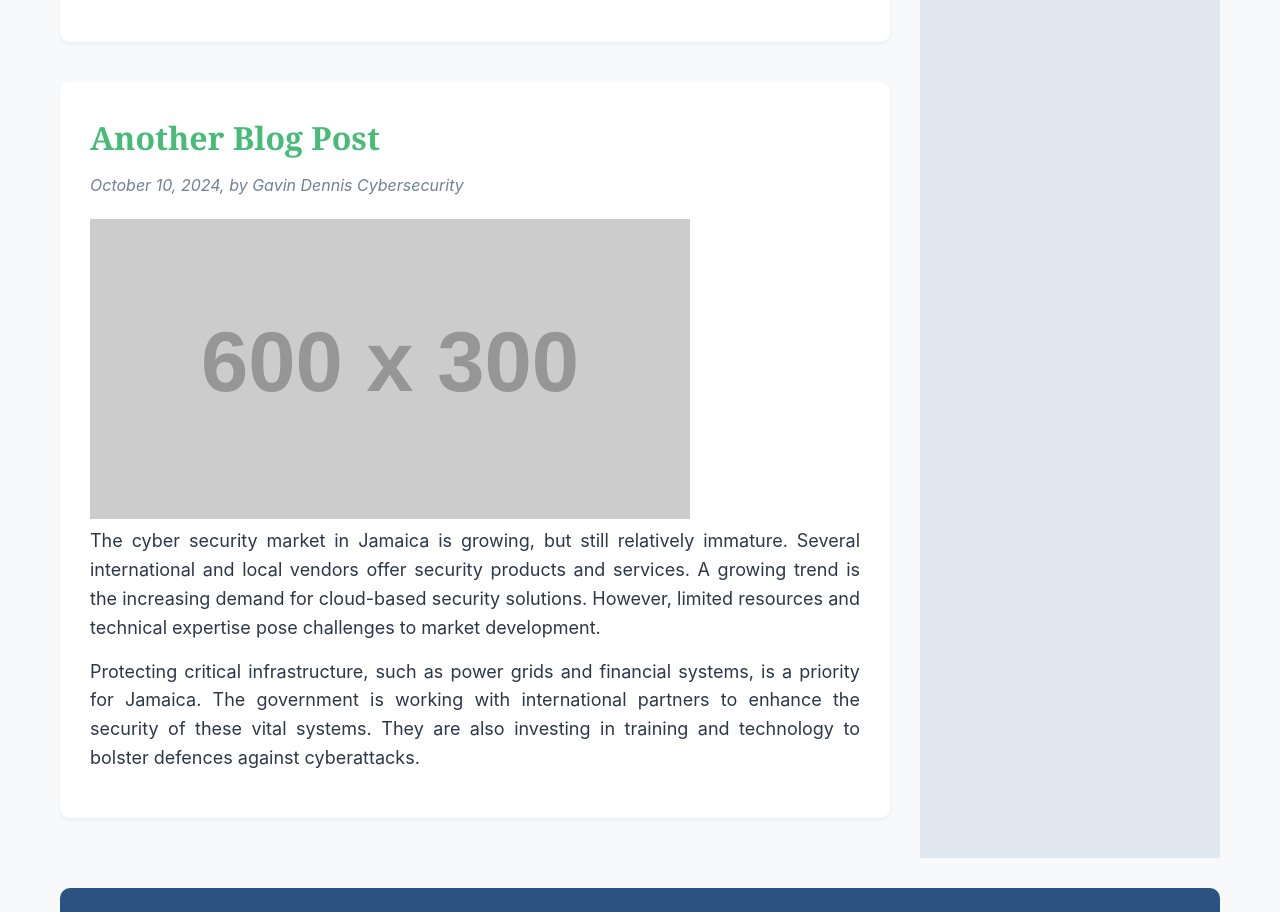
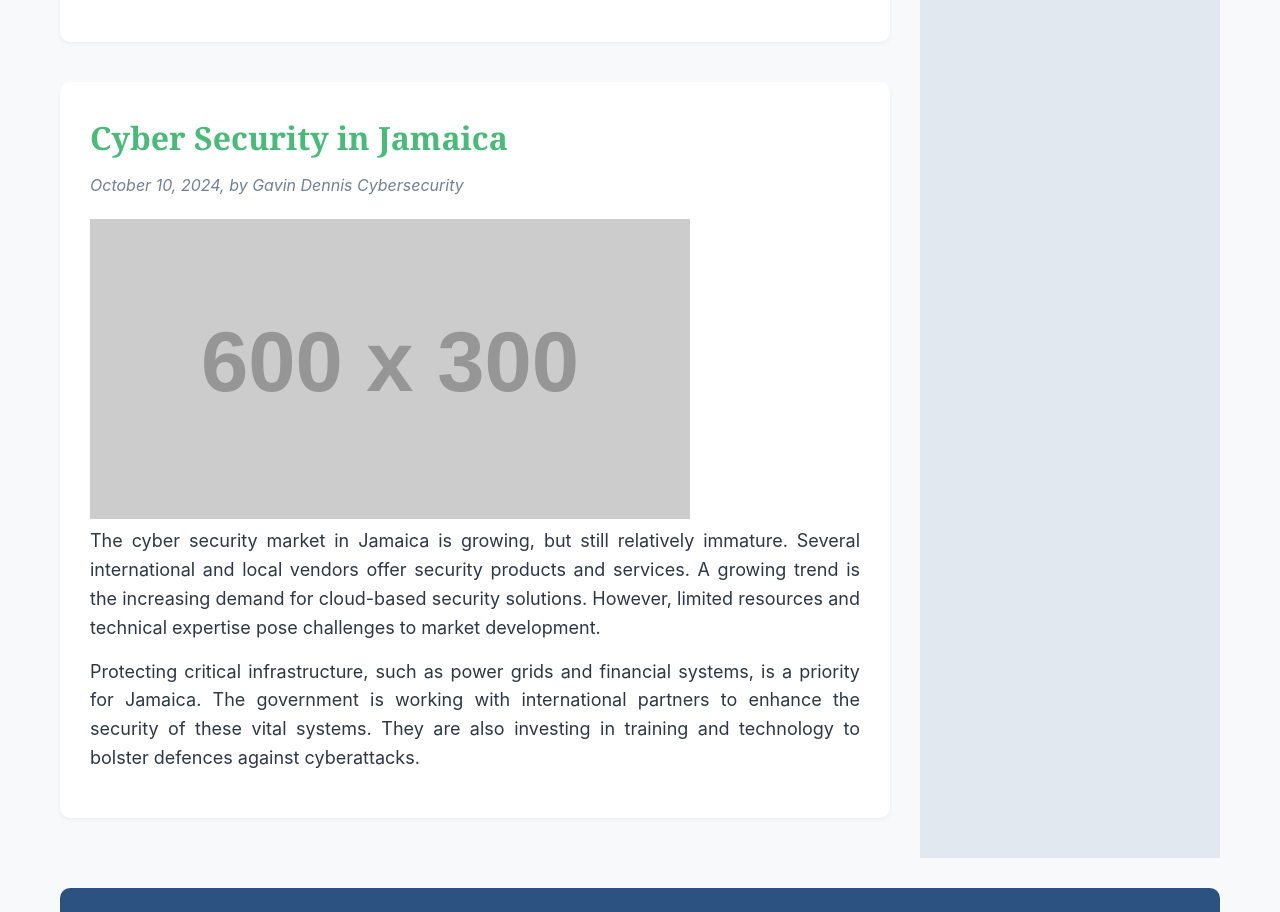
Before and after one commit to Mxlten19/info2180-lab2, a plain HTML site: page index.html in a window 1280 px wide. Shown: the part 1339-2251 px from the top of the page. Drawn offline with Linux system fonts and the light colour scheme; placeholder pictures from the web are drawn by us.

Commit message:
edited index.html

```diff
--- a/index.html
+++ b/index.html
@@ -38,7 +38,7 @@
             </article>
 
             <article>
-                <h2>Another Blog Post</h2>
+                <h2>Cyber Security in Jamaica</h2>
                 <p class ="post-meta">October 10, 2024, by Gavin Dennis Cybersecurity</p>
                 <img src ="https://via.placeholder.com/600x300" alt="Another Blog Post Image">
                 <p>The cyber security market in Jamaica is growing, but still relatively immature. Several international
```
